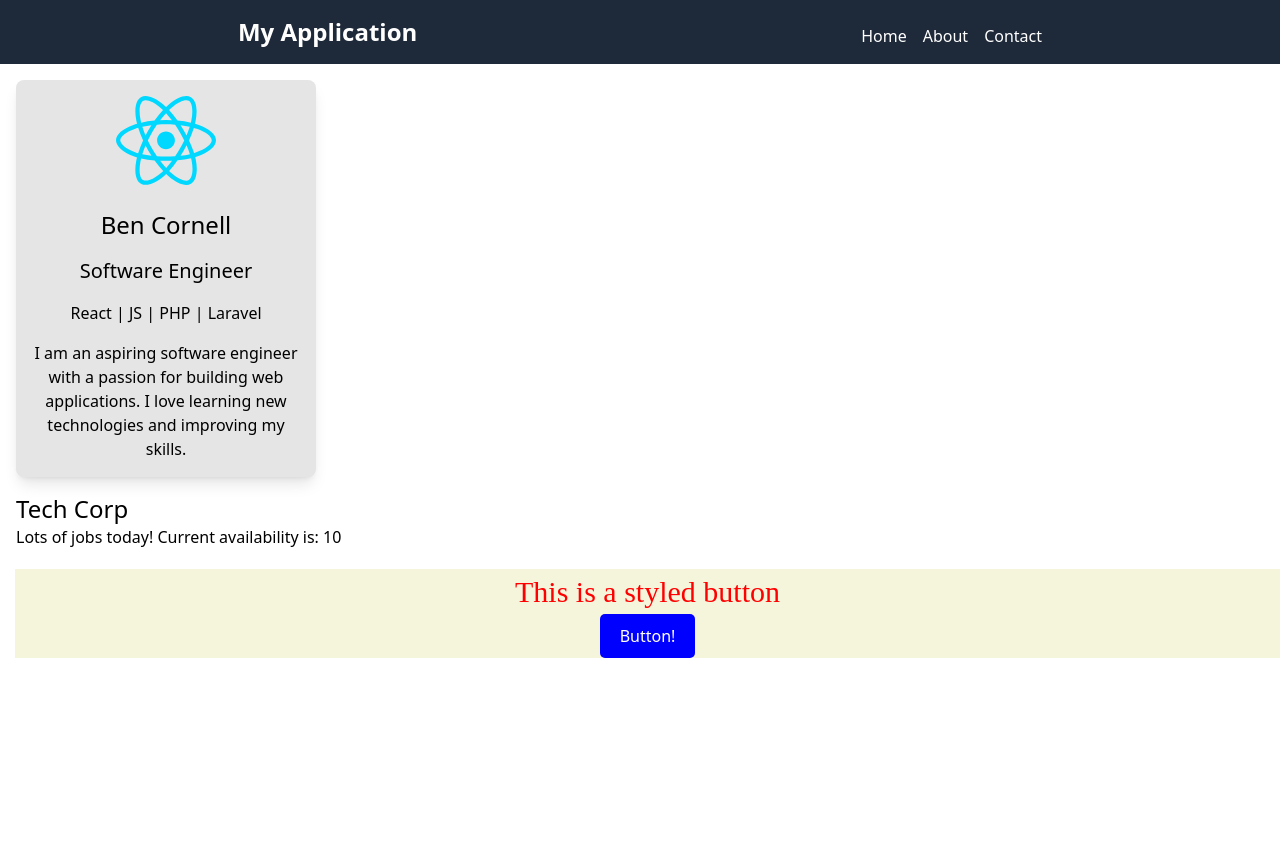
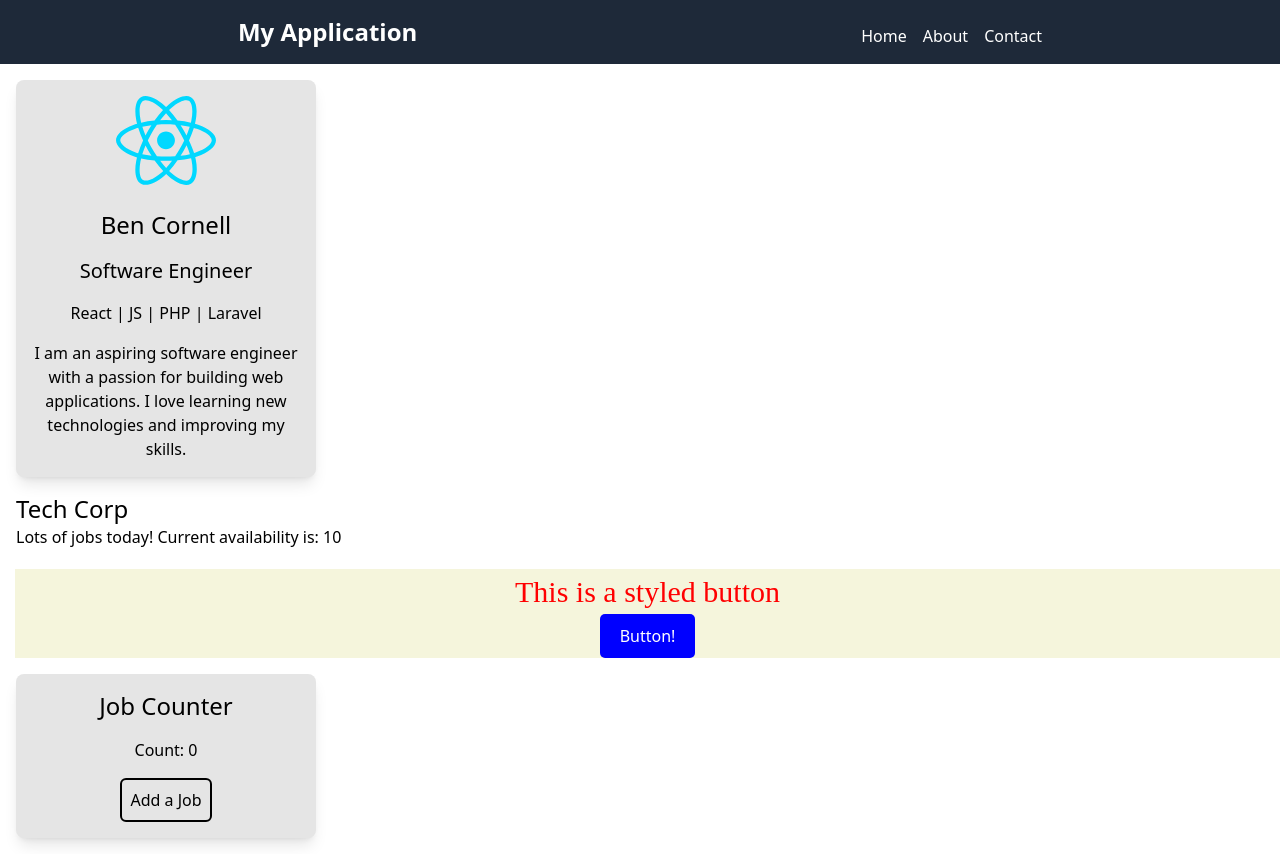
Before and after one commit to Ben-Cor/ITOnlineReact, a React (Vite) app: page / in a window 1280 px wide. Before the commit the page ends 800 px from the top, so only its background shows below. Built offline with nearby package versions, Linux system fonts and the light colour scheme.

Commit message:
added job counter component with state to track clicks

```diff
--- a/src/App.jsx
+++ b/src/App.jsx
@@ -3,6 +3,7 @@ import Header from './components/Header'
 import ProfileCard from './components/ProfileCard'
 import JobBoard from './components/JobBoard'
 import StyledButton from './components/StyledButton'
+import JobCounter from './components/JobCounter'
 
 function App() {
   const [count, setCount] = useState(0)
@@ -19,6 +20,7 @@ function App() {
       />
       <JobBoard />
       <StyledButton />
+      <JobCounter />
     </div>
   )
 }
--- /dev/null
+++ b/src/components/JobCounter.jsx
@@ -0,0 +1,20 @@
+import { useState } from "react";
+
+function JobCounter() {
+
+    const [jobCount, setJobCount] = useState(0);
+
+    function handleJobAdd() {
+        setJobCount(prevCount => prevCount + 1);
+    }
+
+    return (
+        <div className="flex flex-col items-center gap-4 bg-neutral-200 shadow-lg rounded-lg p-4 m-4 w-[300px]">
+            <h1 className="text-2xl">Job Counter</h1>
+            <p>Count: {jobCount}</p>
+            <button className="border-2 rounded-md p-2" onClick={handleJobAdd}>Add a Job</button>
+        </div>
+    )
+}
+
+export default JobCounter;
```
